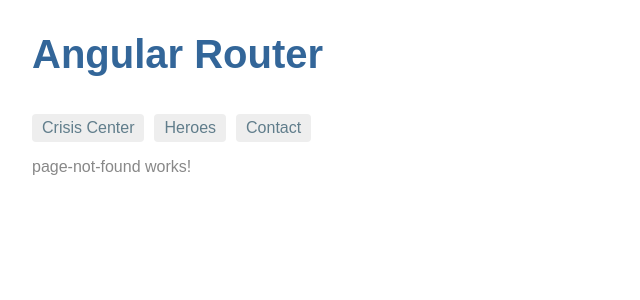
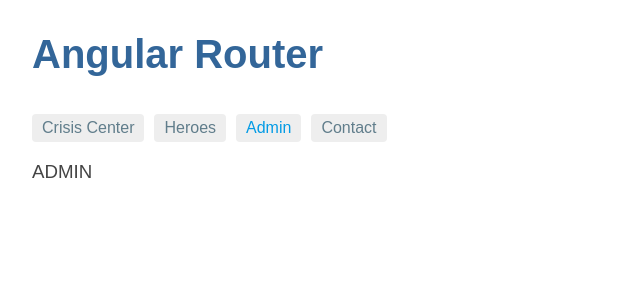
Before and after one commit to zhangkang1521/Angular2-CLI, an Angular app: page /admin in a window 1280 px wide. Shown: the top 300 px of the page, without its empty margins (0-640 px from the left). Built offline with nearby package versions, Linux system fonts and the light colour scheme.

Commit message:
先添加AdminModule，后面加上权限验证

```diff
--- a/src/app/app.component.html
+++ b/src/app/app.component.html
@@ -2,6 +2,7 @@
 <nav>
   <a routerLink="/crisis-center" routerLinkActive="active">Crisis Center</a>
   <a routerLink="/heroes" routerLinkActive="active">Heroes</a>
+  <a routerLink="/admin" routerLinkActive="active">Admin</a>
   <a [routerLink]="[{ outlets: { popup: ['compose']}}]" routerLinkActive="active">Contact</a>
 <!--  <a routerLink="/hero/1" routerLinkActive="active">Hero1</a>
   <a routerLink="/hero/2" routerLinkActive="active">Hero1</a>-->
--- a/src/app/app.module.ts
+++ b/src/app/app.module.ts
@@ -9,6 +9,7 @@ import {AppRoutingModule} from "./app-routing.module";
 import {HeroModule} from "./component/heroes/heroes.module";
 import {CrisisCenterModule} from "./component/cirsis-center/crisis-center.module";
 import {ComposeMessageComponent} from "./component/compose-message/compose-message.component";
+import {AdminModule} from "./component/admin/admin-module";
 
 
 
@@ -24,6 +25,7 @@ import {ComposeMessageComponent} from "./component/compose-message/compose-messa
     HttpModule,
     HeroModule,
     CrisisCenterModule,
+    AdminModule,
     AppRoutingModule
   ],
   providers: [],
--- /dev/null
+++ b/src/app/component/admin/admin-routing.module.ts
@@ -0,0 +1,21 @@
+import {NgModule} from "@angular/core";
+import {RouterModule, Routes} from "@angular/router";
+import {AdminComponent} from "./admin.component";
+
+const adminRoutes: Routes = [
+  {
+    path: 'admin',
+    component: AdminComponent
+  }
+]
+
+@NgModule({
+  imports: [
+    RouterModule.forChild(adminRoutes)
+  ],
+  exports: [
+    RouterModule
+  ]
+})
+
+export class AdminRoutingModule{}
--- /dev/null
+++ b/src/app/component/admin/admin.component.ts
@@ -0,0 +1,10 @@
+import {Component} from "@angular/core";
+
+@Component({
+  template: `<h3>ADMIN</h3>
+    `
+})
+
+export class AdminComponent {
+
+}
```
Also changed, not shown: src/app/component/admin/admin-module.ts (added, +16 -0 lines).
